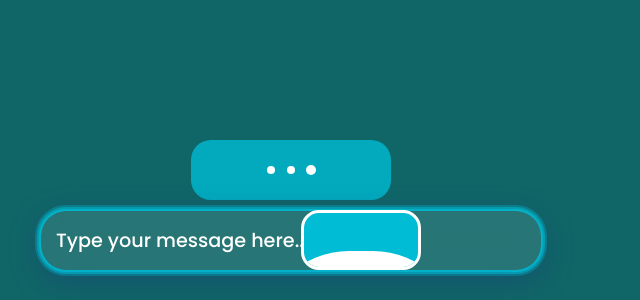
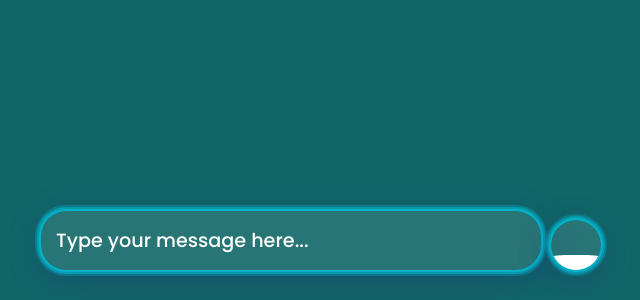
Before and after one commit to 706ash/Ai-itinerary-animations, a plain HTML site: page index.html in a window 1280 px wide. Shown: the part 500-800 px from the top of the page, without its empty margins (349-989 px from the left). Drawn offline with nearby package versions, Linux system fonts and the light colour scheme; animation ran at ten frames a second.

Commit message:
button better'

```diff
--- a/index.html
+++ b/index.html
@@ -121,34 +121,42 @@
         #send-button {
             color: #fff;
             text-decoration: none;
-            border: 3px solid #fff;
-            border-radius: 18px; /* From demo */
+            /* Removed border: 3px solid #fff; */
+            border: none; /* Remove original border */
+            border-radius: 50%; /* Circular */
             font-family: Helvetica, sans-serif; /* From demo */
             font-weight: 600;
-            font-size: 1.8em; /* Icon size */
+            font-size: 1.5em; /* Adjusted icon size for smaller button */
             line-height: 1; /* Adjust line height for icon centering */
             position: fixed;
             bottom: 30px; /* Align with chat input */
-            /* Calculate right position based on max-width of input and button width */
-            right: calc(50% - 250px + 120px); /* (max-width / 2) + (button-width / 2) + some_offset */
-            width: 120px; /* Adjusted width for icon and padding */
-            height: 60px; /* Adjusted height for icon and padding */
+            left: calc(50% + 250px + 10px); /* Position to the right of input with a gap */
+            width: 50px; /* Small size */
+            height: 50px; /* Small size */
             overflow: hidden;
             transition: all 0.3s;
             z-index: 102;
             display: flex;
             align-items: center;
             justify-content: center;
-            background-color: #00bcd4; /* Solid background for button */
+            /* Themed background and shadow */
+            box-shadow:
+                0 0 0 2px rgba(0, 188, 212, 0.7), /* Inner blue glow */
+                0 0 0 4px rgba(0, 188, 212, 0.5), /* Middle blue glow */
+                0 0 0 6px rgba(0, 188, 212, 0.3), /* Outer blue glow */
+                0 8px 32px 0 rgba(31, 38, 135, 0.37); /* Existing glassmorphic shadow */
+            background: rgba(255, 255, 255, 0.1); /* Transparent background */
+            backdrop-filter: blur(10px); /* Glassmorphic blur effect */
+            -webkit-backdrop-filter: blur(10px); /* For Safari */
             cursor: pointer;
         }
 
         #send-button:before {
             content: '';
             position: absolute;
-            width: 200px; /* Scaled from 320px in demo */
-            height: 200px; /* Scaled from 320px in demo */
-            border-radius: 88px; /* Scaled from 140px in demo */
+            width: 180px; /* Scaled for small circular button */
+            height: 180px; /* Scaled for small circular button */
+            border-radius: 79px; /* Scaled for small circular button */
             background-color: #fff;
             top: 70%; /* From demo */
             left: 50%; /* From demo */
@@ -167,11 +175,11 @@
         }
 
         #send-button:hover {
-            color: #d1a1ff; /* From demo */
+            color: #00bcd4; /* Change icon color to match theme */
         }
 
         #send-button:hover:before {
-            top: 25px; /* From demo */
+            top: 0; /* Bring wave to top on hover */
         }
 
         #send-button i {
@@ -184,10 +192,6 @@
 <body>
 
     <div id="background-image-container"></div>
-
-    <div id="typing-indicator">
-        <span></span><span></span><span></span>
-    </div>
 
     <div id="chat-input" contenteditable="true" placeholder="Type your message here..."></div>
 
```
